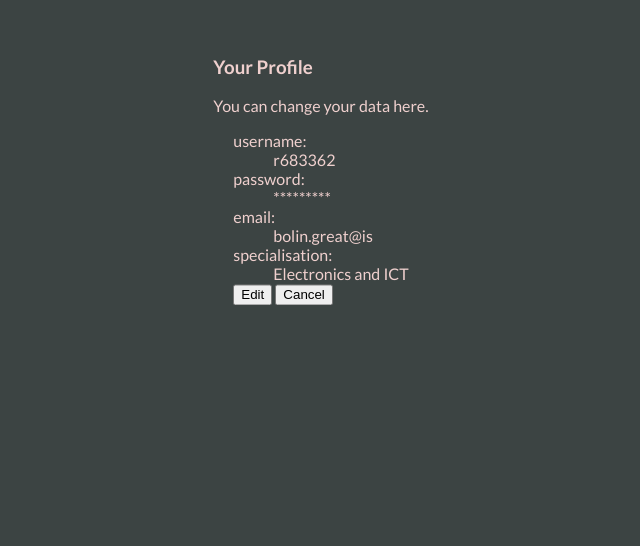
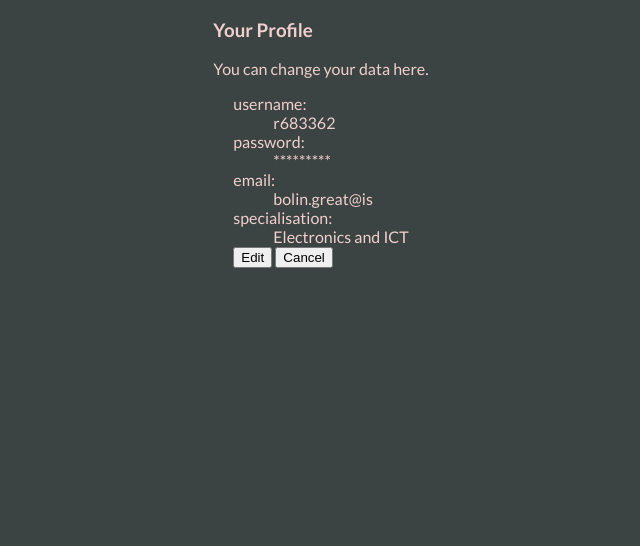
Before and after one commit to AyaCh21/Student-Hub-Website, a Symfony app: template templates/profile.html.twig in a window 1280 px wide. Shown: the part 72-618 px from the top of the page, without its empty margins (319-959 px from the left). Run offline with Twig, Linux system fonts and the light colour scheme; the template is opened without the code that fills it, so the values that code supplies are empty; some libraries are stand-ins or nearby versions.

Commit message:
moved prof cards up

```diff
--- a/public/css/base.css
+++ b/public/css/base.css
@@ -107,10 +107,3 @@ footer a {
     text-decoration: none;
     color: var(--extra-color);
 }
-
-main {
-    display: block;
-    align-items: center;
-    top: 50%;
-    transform: translate(0, 15%);
-}
```
Also changed, not shown: public/css/rate_form.css (line endings or trailing spaces).
